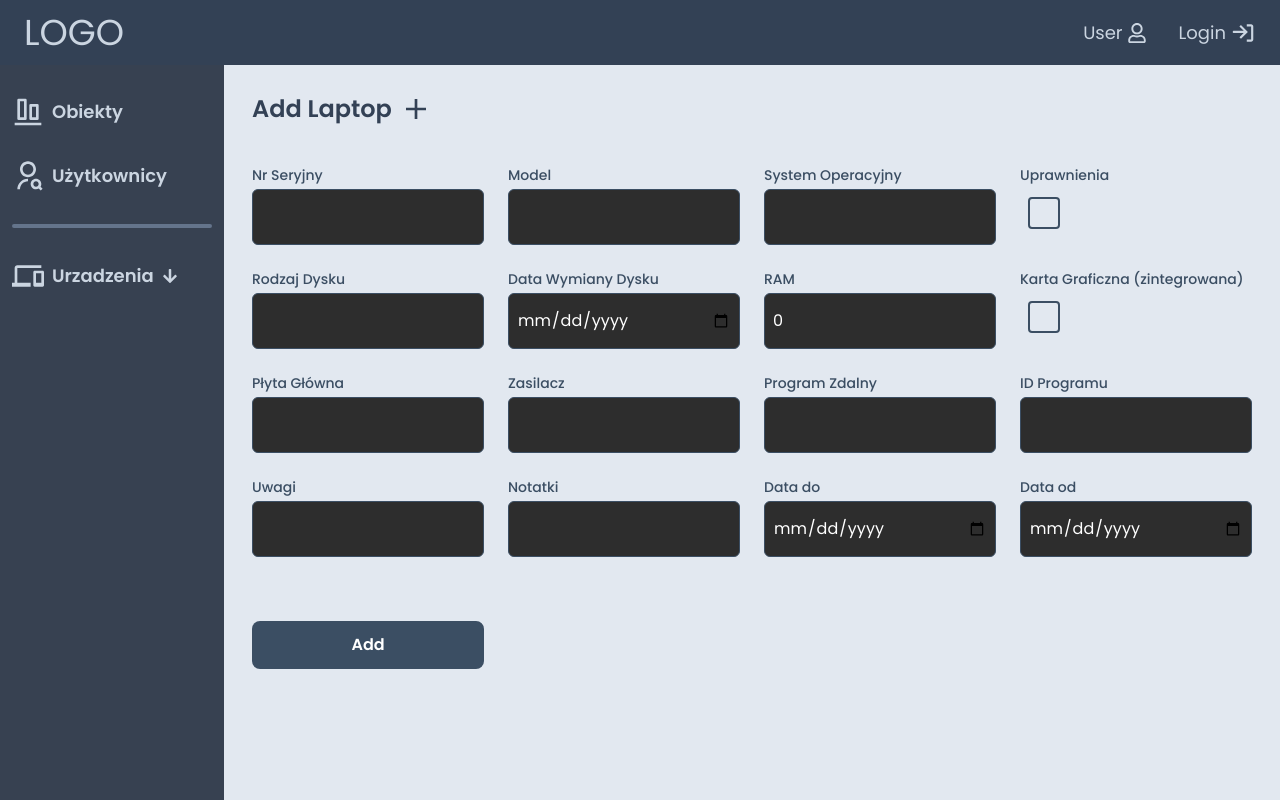
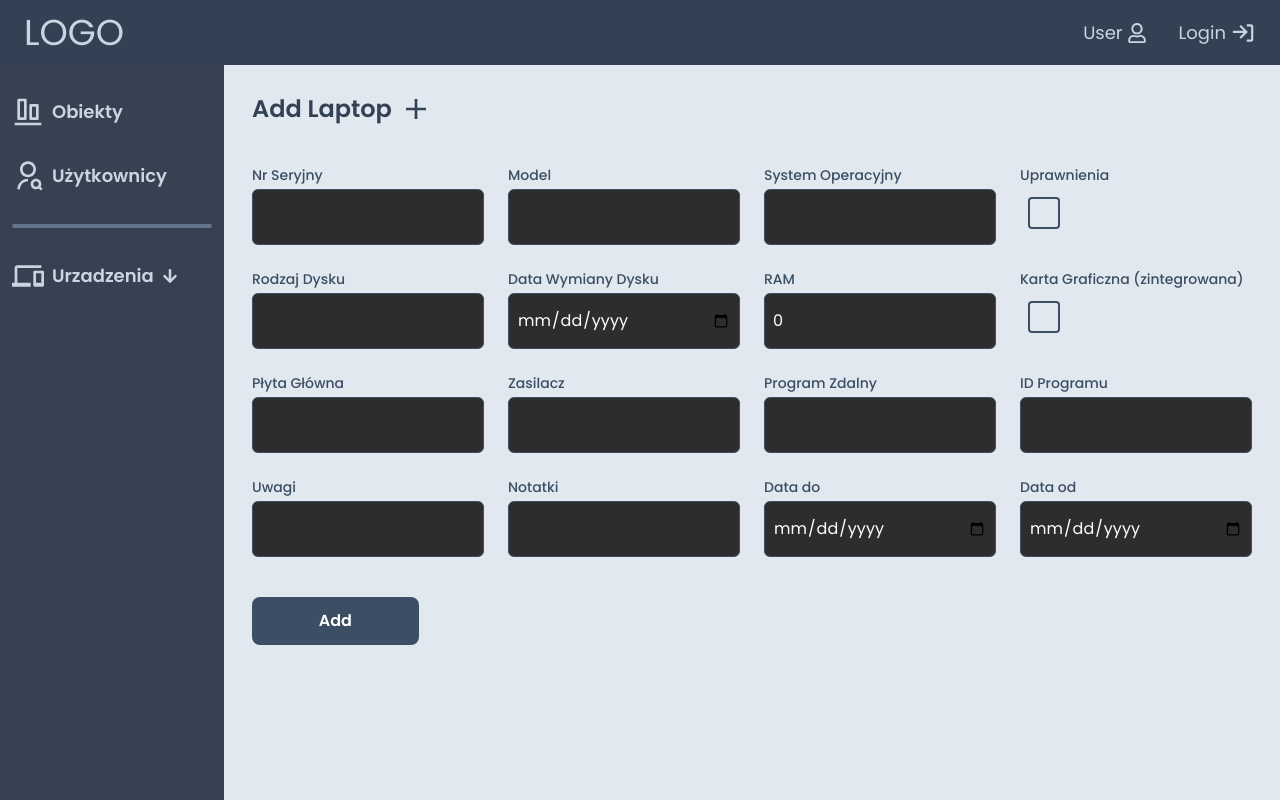
Before and after one commit to 0H3rY0/WorkHelper-admin, a React (Vite) app in the folder client/: page /laptop/add in a window 1280 px wide. Built offline with nearby package versions, Linux system fonts and the light colour scheme.

Commit message:
addDeviceForm add button styling and positioning changed

```diff
--- a/client/src/components/AddDeviceForm.jsx
+++ b/client/src/components/AddDeviceForm.jsx
@@ -7,8 +7,9 @@ const AddDeviceForm = ({
   return (
     <form
       onSubmit={(e) => handleSubmitForm(e)}
-      className="grid grid-cols-1 sm:grid-cols-2 md:grid-cols-3 lg:grid-cols-4 gap-6 w-full"
+      className="w-full flex flex-col"
     >
+      <div className="grid grid-cols-1 sm:grid-cols-2 md:grid-cols-3 lg:grid-cols-4 gap-6 w-full">
         {fields.map((field) => (
           <div key={field.id} className="flex flex-col gap-1">
             <label
@@ -27,9 +28,11 @@ const AddDeviceForm = ({
             />
           </div>
         ))}
+      </div>
+
       <button
         type="submit"
-        className="button bg-custom-blue text-white mt-10 w-full"
+        className="button bg-custom-blue text-white mt-10 w-1/6 min-w-32"
       >
         Add
       </button>
```
Lines whose indentation alone changed are shown as unchanged.
